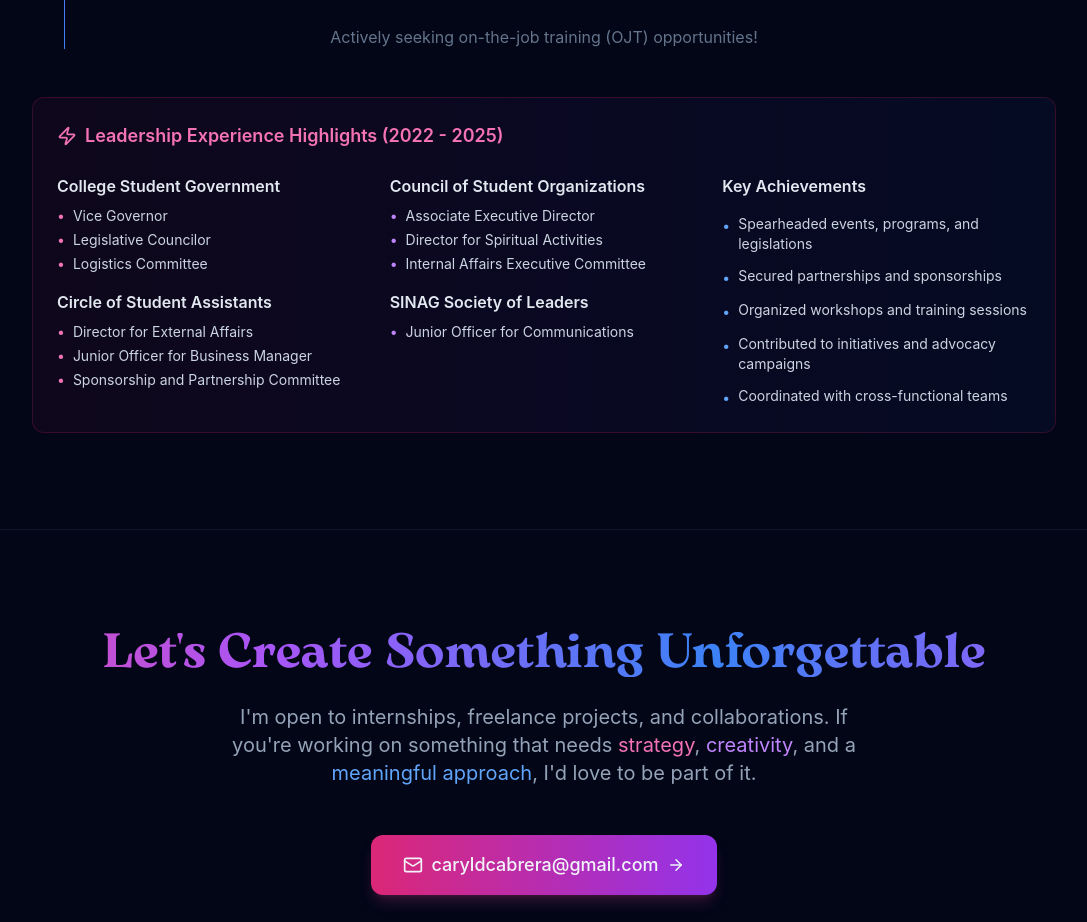
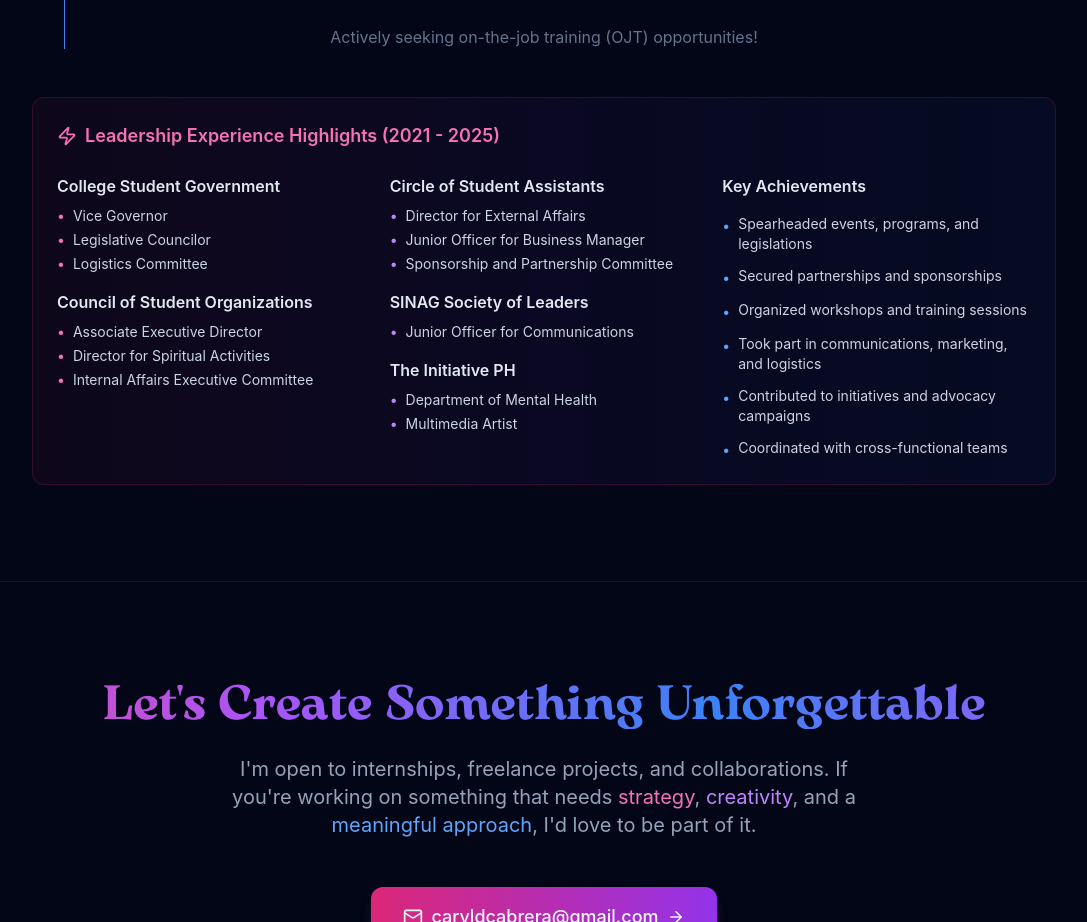
Before and after one commit to caryljoycabrera/devportfolio, a React (Create React App) app: page / in a window 1280 px wide. Shown: the part 7700-8622 px from the top of the page, without its empty margins (96-1183 px from the left). Built offline with nearby package versions, Linux system fonts and the light colour scheme.

Commit message:
updated leadership xp

```diff
--- a/src/pages/Home.jsx
+++ b/src/pages/Home.jsx
@@ -1624,10 +1624,10 @@ export default function Home() {
           <div className="mt-8 sm:mt-12 p-4 sm:p-6 bg-gradient-to-r from-pink-900/10 via-purple-900/10 to-blue-900/10 border border-pink-800/30 rounded-xl">
             <h3 className="text-lg font-semibold mb-6 text-pink-400 flex items-center gap-2">
               <Zap size={20} />
-              Leadership Experience Highlights (2022 - 2025)
+              Leadership Experience Highlights (2021 - 2025)
             </h3>
             <div className="grid grid-cols-1 md:grid-cols-3 gap-6">
-              {/* Column 1: CSG and CSA */}
+              {/* Column 1: CSG and CSO */}
               <div className="space-y-4">
                 <div>
                   <h4 className="text-slate-200 font-semibold mb-2">College Student Government</h4>
@@ -1647,19 +1647,19 @@ export default function Home() {
                   </ul>
                 </div>
                 <div>
-                  <h4 className="text-slate-200 font-semibold mb-2">Circle of Student Assistants</h4>
+                  <h4 className="text-slate-200 font-semibold mb-2">Council of Student Organizations</h4>
                   <ul className="space-y-1 text-slate-300 text-sm">
                     <li className="flex items-center gap-2">
                       <span className="text-pink-400">•</span>
-                      Director for External Affairs
+                      Associate Executive Director
                     </li>
                     <li className="flex items-center gap-2">
                       <span className="text-pink-400">•</span>
-                      Junior Officer for Business Manager
+                      Director for Spiritual Activities
                     </li>
                     <li className="flex items-center gap-2">
                       <span className="text-pink-400">•</span>
-                      Sponsorship and Partnership Committee
+                      Internal Affairs Executive Committee
                     </li>
                   </ul>
                 </div>
@@ -1667,19 +1667,19 @@ export default function Home() {
               {/* Column 2: COSA, SINAG, TIPH */}
               <div className="space-y-4">
                 <div>
-                  <h4 className="text-slate-200 font-semibold mb-2">Council of Student Organizations</h4>
+                  <h4 className="text-slate-200 font-semibold mb-2">Circle of Student Assistants</h4>
                   <ul className="space-y-1 text-slate-300 text-sm">
                     <li className="flex items-center gap-2">
                       <span className="text-purple-400">•</span>
-                      Associate Executive Director
+                      Director for External Affairs
                     </li>
                     <li className="flex items-center gap-2">
                       <span className="text-purple-400">•</span>
-                      Director for Spiritual Activities
+                      Junior Officer for Business Manager
                     </li>
                     <li className="flex items-center gap-2">
                       <span className="text-purple-400">•</span>
-                      Internal Affairs Executive Committee
+                      Sponsorship and Partnership Committee
                     </li>
                   </ul>
                 </div>
@@ -1689,6 +1689,19 @@ export default function Home() {
                     <li className="flex items-center gap-2">
                       <span className="text-purple-400">•</span>
                       Junior Officer for Communications
+                    </li>
+                  </ul>
+                </div>
+                <div>
+                  <h4 className="text-slate-200 font-semibold mb-2">The Initiative PH</h4>
+                  <ul className="space-y-1 text-slate-300 text-sm">
+                    <li className="flex items-center gap-2">
+                      <span className="text-purple-400">•</span>
+                      Department of Mental Health
+                    </li>
+                    <li className="flex items-center gap-2">
+                      <span className="text-purple-400">•</span>
+                      Multimedia Artist
                     </li>
                   </ul>
                 </div>
@@ -1708,6 +1721,10 @@ export default function Home() {
                   <li className="flex items-start gap-2">
                     <span className="text-blue-400 mt-0.5">•</span>
                     Organized workshops and training sessions
+                  </li>
+                  <li className="flex items-start gap-2">
+                    <span className="text-blue-400 mt-0.5">•</span>
+                    Took part in communications, marketing, and logistics
                   </li>
                   <li className="flex items-start gap-2">
                     <span className="text-blue-400 mt-0.5">•</span>
```
